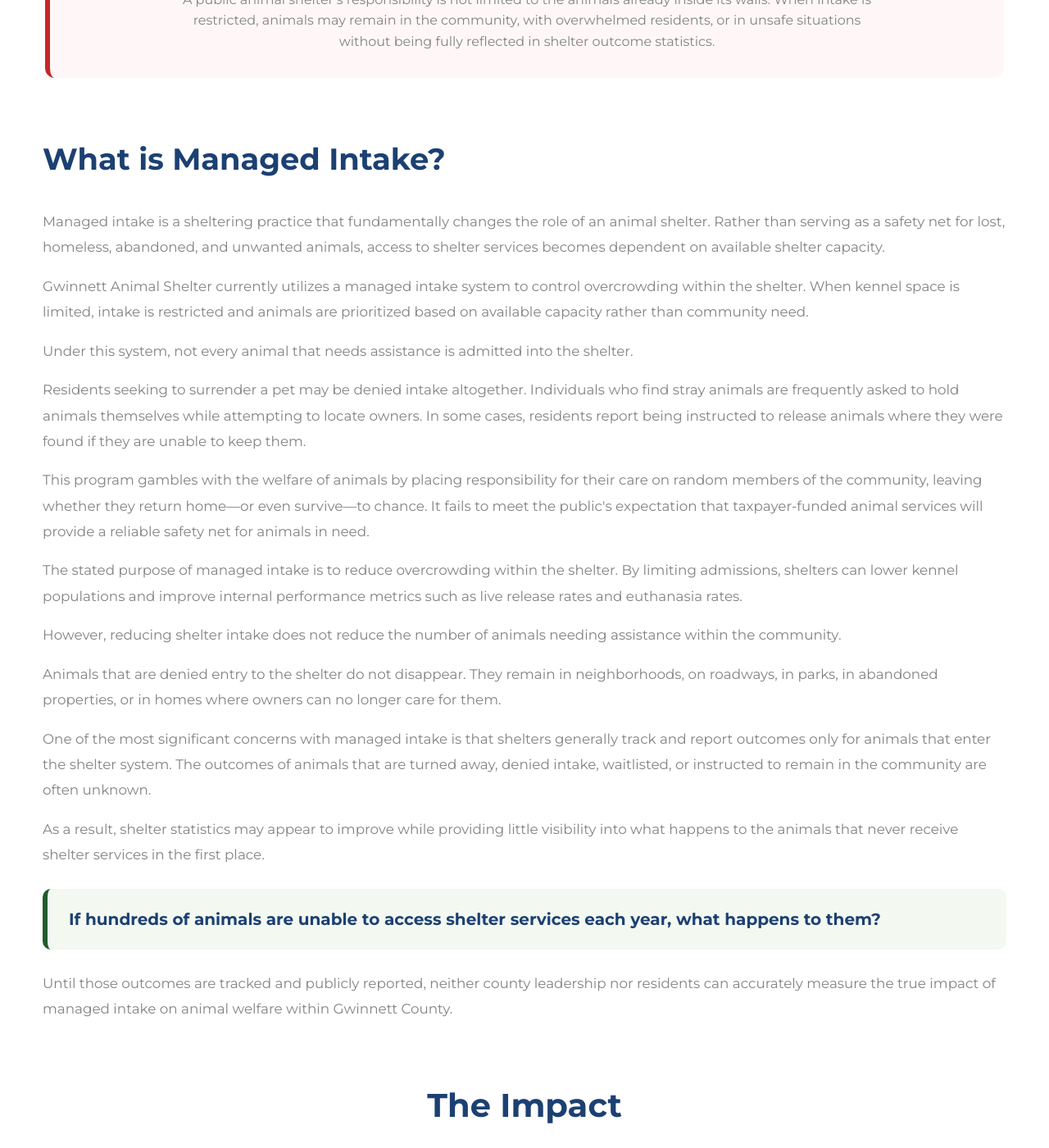
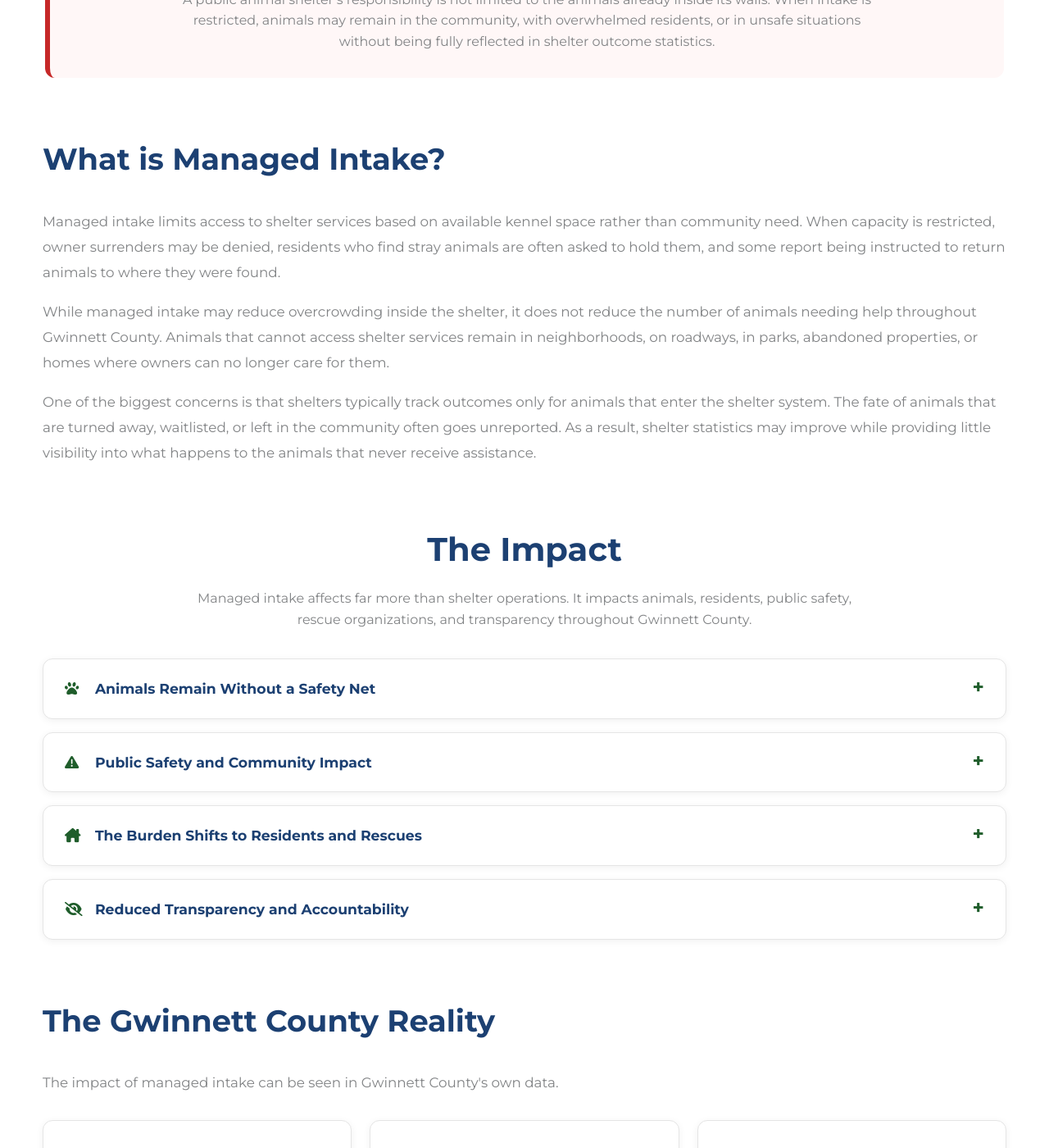
Before and after one commit to whitleybacon/gwinnett-animal-advocacy-alliance, a Jekyll site: the page built from issues/managed-intake/indexcopy.html, in a window 1280 px wide and 1400 px high, scrolled down 946 px. Shown: the whole window at 82% size. Built offline with Jekyll 4.4.1, drawn with Linux system fonts in a browser that asks for light colours; some of the changed text lies outside the part shown.

Commit message:
Update indexcopy.html

```diff
--- a/issues/managed-intake/indexcopy.html
+++ b/issues/managed-intake/indexcopy.html
@@ -239,18 +239,9 @@
 
 <section class="content-card issue-text-section">
     <h2>What is Managed Intake?</h2>
-    <p>Managed intake is a sheltering practice that fundamentally changes the role of an animal shelter. Rather than serving as a safety net for lost, homeless, abandoned, and unwanted animals, access to shelter services becomes dependent on available shelter capacity.</p>
-                <p>Gwinnett Animal Shelter currently utilizes a managed intake system to control overcrowding within the shelter. When kennel space is limited, intake is restricted and animals are prioritized based on available capacity rather than community need.</p>
-                <p>Under this system, not every animal that needs assistance is admitted into the shelter.</p>
-                <p>Residents seeking to surrender a pet may be denied intake altogether. Individuals who find stray animals are frequently asked to hold animals themselves while attempting to locate owners. In some cases, residents report being instructed to release animals where they were found if they are unable to keep them.</p>
-                <p>This program gambles with the welfare of animals by placing responsibility for their care on random members of the community, leaving whether they return home—or even survive—to chance. It fails to meet the public's expectation that taxpayer-funded animal services will provide a reliable safety net for animals in need.</p>
-                <p>The stated purpose of managed intake is to reduce overcrowding within the shelter. By limiting admissions, shelters can lower kennel populations and improve internal performance metrics such as live release rates and euthanasia rates.</p>
-                <p>However, reducing shelter intake does not reduce the number of animals needing assistance within the community.</p>
-                <p>Animals that are denied entry to the shelter do not disappear. They remain in neighborhoods, on roadways, in parks, in abandoned properties, or in homes where owners can no longer care for them.</p>
-                <p>One of the most significant concerns with managed intake is that shelters generally track and report outcomes only for animals that enter the shelter system. The outcomes of animals that are turned away, denied intake, waitlisted, or instructed to remain in the community are often unknown.</p>
-                <p>As a result, shelter statistics may appear to improve while providing little visibility into what happens to the animals that never receive shelter services in the first place.</p>
-                <div class="issue-pullquote">If hundreds of animals are unable to access shelter services each year, what happens to them?</div>
-                <p>Until those outcomes are tracked and publicly reported, neither county leadership nor residents can accurately measure the true impact of managed intake on animal welfare within Gwinnett County.</p>
+    <p>Managed intake limits access to shelter services based on available kennel space rather than community need. When capacity is restricted, owner surrenders may be denied, residents who find stray animals are often asked to hold them, and some report being instructed to return animals to where they were found.</p>
+    <p>While managed intake may reduce overcrowding inside the shelter, it does not reduce the number of animals needing help throughout Gwinnett County. Animals that cannot access shelter services remain in neighborhoods, on roadways, in parks, abandoned properties, or homes where owners can no longer care for them.</p>
+    <p>One of the biggest concerns is that shelters typically track outcomes only for animals that enter the shelter system. The fate of animals that are turned away, waitlisted, or left in the community often goes unreported. As a result, shelter statistics may improve while providing little visibility into what happens to the animals that never receive assistance.</p>
 </section>
 
 <section class="home-section issue-overview-section">
@@ -287,7 +278,7 @@
         </details>
 
         <details>
-            <summary><i class="fa-solid fa-magnifying-glass-chart"></i> Reduced Transparency and Accountability</summary>
+            <summary><i class="fa-solid fa-eye-slash"></i> Reduced Transparency and Accountability</summary>
             <div class="issue-accordion-content">
                 <p>One of the most significant concerns surrounding managed intake is that animals denied entry into the shelter system often disappear from public reporting.</p>
                 <p>Gwinnett County Animal Shelter publicly reports outcomes for animals that enter the shelter system. However, the outcomes of animals that are denied intake, placed on waiting lists, instructed to remain in the community, or never admitted are largely unknown.</p>
@@ -320,8 +311,6 @@
     <p>During the first three months of 2026, Gwinnett County Animal Shelter received 444 owner surrender requests but accepted only 49 animals. Nearly 400 requests for assistance could not be accommodated.</p>
     <p>For every animal that entered the shelter through owner surrender, many more remained in the community. Some may have remained safely in their homes. Others may have been successfully rehomed. However, some were likely abandoned, transferred informally through social media, surrendered without screening, left in unsafe situations, continued contributing to pet overpopulation through uncontrolled breeding, or simply remained without assistance.</p>
     <p>The true outcomes of these animals are largely unknown because they are not routinely tracked or publicly reported.</p>
-
-    <div class="issue-pullquote">If hundreds of animals are unable to access shelter services each year, what happens to them?</div>
 </section>
 
 <section class="content-card recent-example-card">
@@ -339,7 +328,7 @@
 
     <div class="issue-accordion solution-accordion">
         <details>
-            <summary><i class="fa-solid fa-heart-circle-plus"></i> Invest in Prevention</summary>
+           <summary><i class="fa-solid fa-heart"></i> Invest in Prevention</summary>
             <div class="issue-accordion-content">
                 <p>The most effective way to reduce shelter intake is to prevent unwanted litters before they occur.</p>
                 <p>Gwinnett County should significantly expand access to affordable spay and neuter services through voucher programs, mobile clinics, targeted assistance for low-income residents, and partnerships with nonprofit veterinary providers. Every unwanted litter prevented reduces future demand on Animal Control, Gwinnett County Animal Shelter, rescue organizations, and taxpayers.</p>
```
